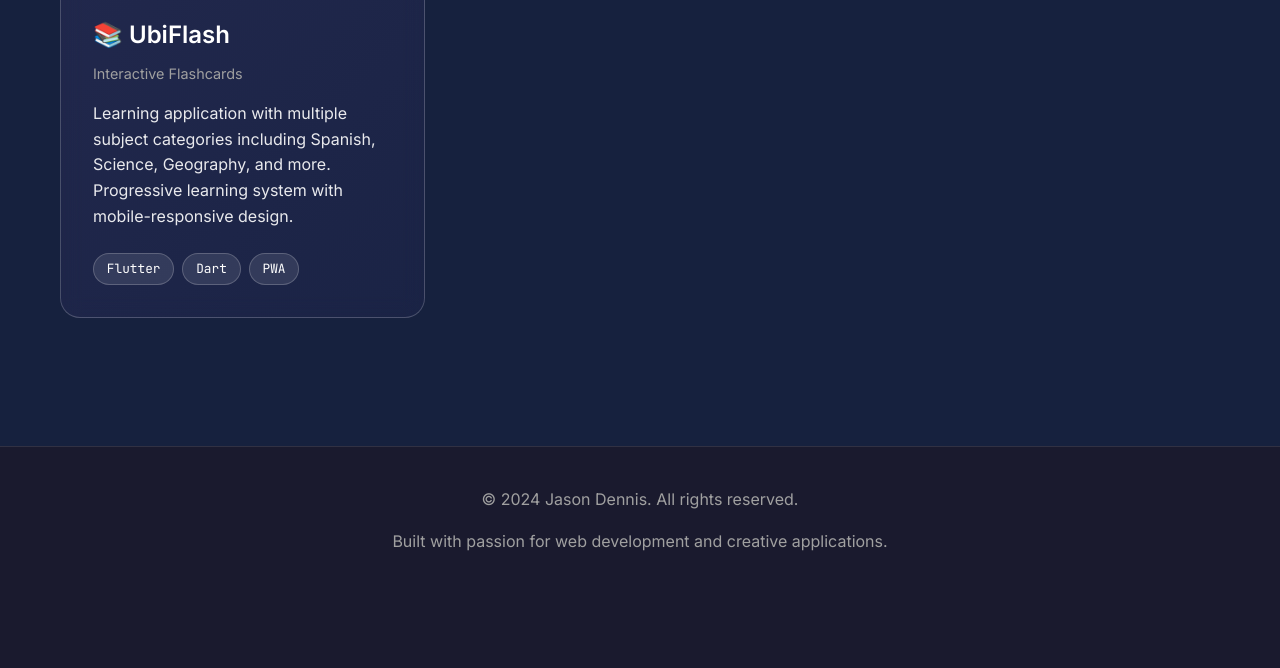
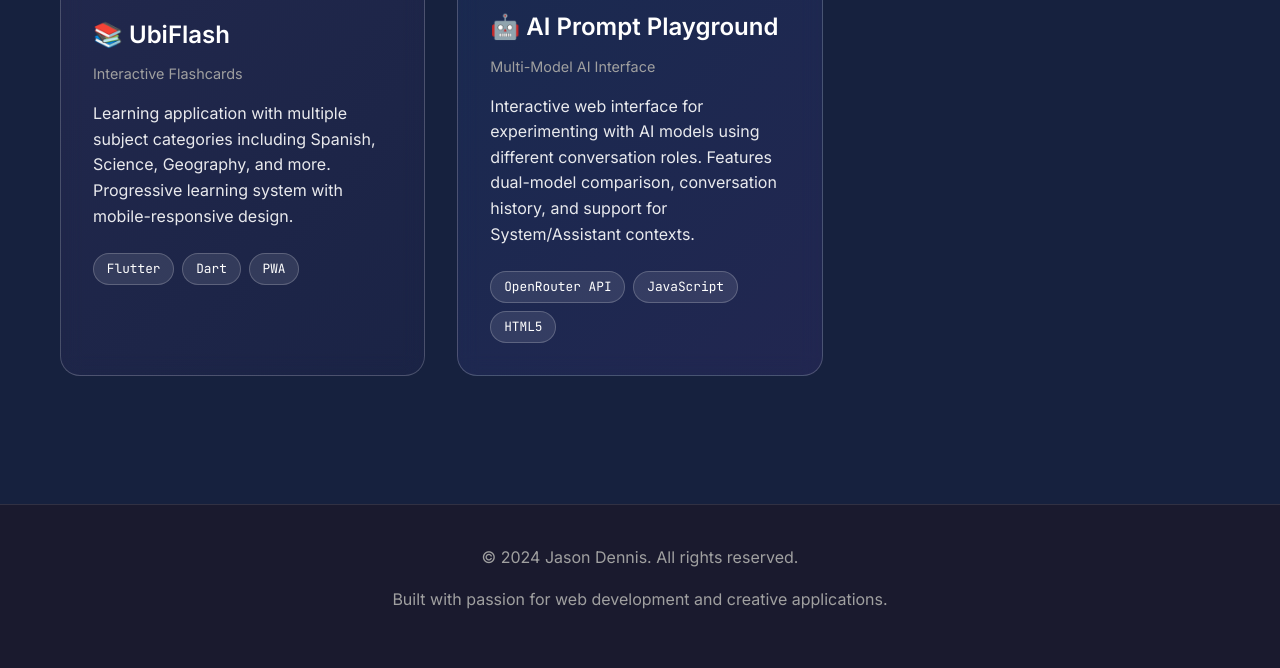
Before and after one commit to JDennisUF/jdennisuf.github.io, a website: page index.html in a window 1280 px wide. Shown: the part 1210-1878 px from the top of the page. Before the commit the page ends 1820 px from the top, so only its background shows below. Drawn offline with Linux system fonts and the light colour scheme.

Commit message:
Added panel to launchpad for prompt playground

```diff
--- a/index.html
+++ b/index.html
@@ -224,6 +224,10 @@
             background: linear-gradient(135deg, rgba(147, 112, 219, 0.1) 0%, rgba(72, 61, 139, 0.1) 100%);
         }
 
+        .app-card.prompt-playground {
+            background: linear-gradient(135deg, rgba(59, 130, 246, 0.1) 0%, rgba(139, 92, 246, 0.1) 100%);
+        }
+
         /* Footer */
         .footer {
             background: var(--dark);
@@ -281,6 +285,7 @@
         .app-card:nth-child(2) { animation-delay: 0.2s; }
         .app-card:nth-child(3) { animation-delay: 0.3s; }
         .app-card:nth-child(4) { animation-delay: 0.4s; }
+        .app-card:nth-child(5) { animation-delay: 0.5s; }
     </style>
 </head>
 <body>
@@ -359,6 +364,21 @@
                         <span class="tech-tag">PWA</span>
                     </div>
                 </a>
+
+                <!-- Prompt Playground -->
+                <a href="/prompt-playground/" class="app-card prompt-playground">
+                    <div class="app-icon" style="background: linear-gradient(135deg, #3b82f6 0%, #8b5cf6 100%); display: flex; align-items: center; justify-content: center; font-size: 2rem;">
+                        🤖
+                    </div>
+                    <h3>🤖 AI Prompt Playground</h3>
+                    <div class="subtitle">Multi-Model AI Interface</div>
+                    <p>Interactive web interface for experimenting with AI models using different conversation roles. Features dual-model comparison, conversation history, and support for System/Assistant contexts.</p>
+                    <div class="tech-tags">
+                        <span class="tech-tag">OpenRouter API</span>
+                        <span class="tech-tag">JavaScript</span>
+                        <span class="tech-tag">HTML5</span>
+                    </div>
+                </a>
             </div>
         </div>
     </section>
```
